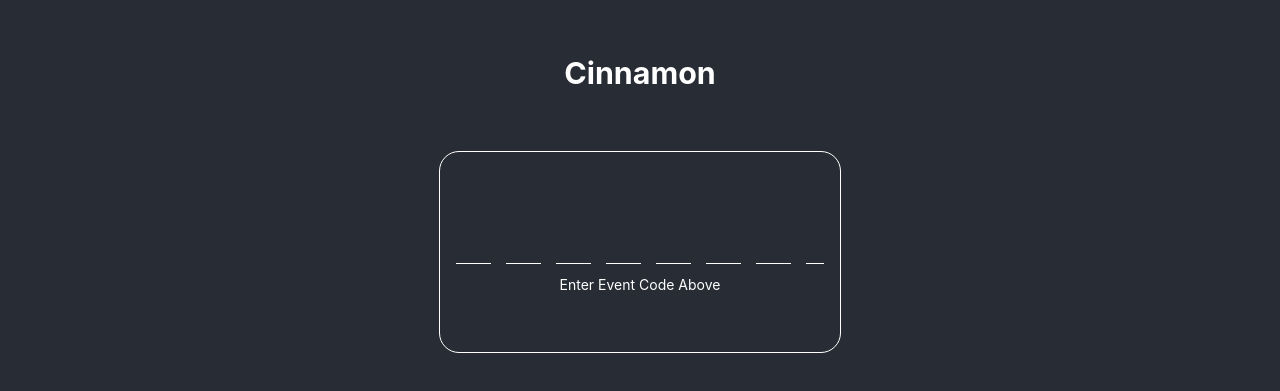
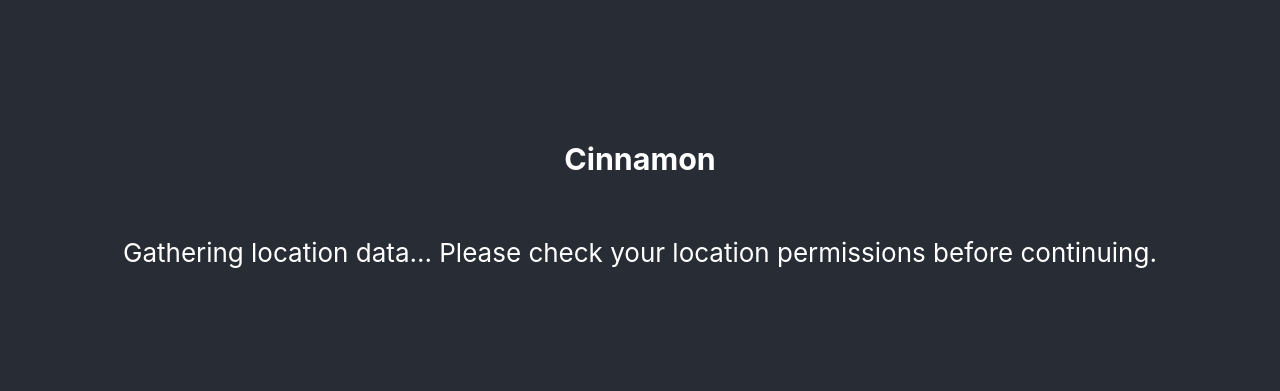
Before and after one commit to LAB-ware/cinnamon, a React (Create React App) app in the folder frontend/: page / in a window 1280 px wide. Shown: the part 211-602 px from the top of the page. Built offline with nearby package versions, Linux system fonts and the light colour scheme; no server answers; the HTML template or start-up script is replaced by a standard one.

Commit message:
Conditionally display based on setting location

```diff
--- a/frontend/src/components/EventVerification/EventVerification.js
+++ b/frontend/src/components/EventVerification/EventVerification.js
@@ -60,7 +60,10 @@ const EventVerification = () => {
 
   return(
     <div className='AppContent'>
-      {!event.code &&
+      {!location.coords?.longitude && !location.coords?.latitude &&
+        <div>Gathering location data... Please check your location permissions before continuing.</div>
+      }
+      {!event.code && location.coords?.longitude && location.coords?.latitude &&
         <div className="EventVerificationContainer">
           <div className="EventVerificationCodeInput">
             <input onKeyUp={(e) => {getEventCode(e)}} className="PinCodeInput" type="text" id="PinCodeInput" maxLength="6" />
```
